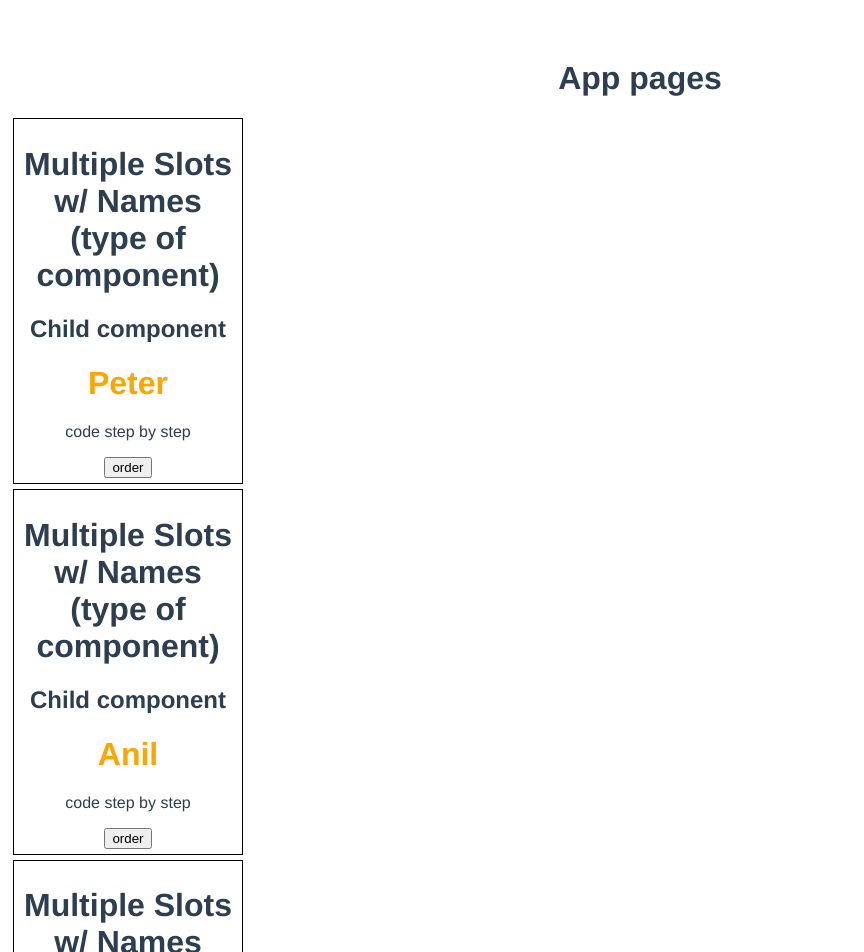
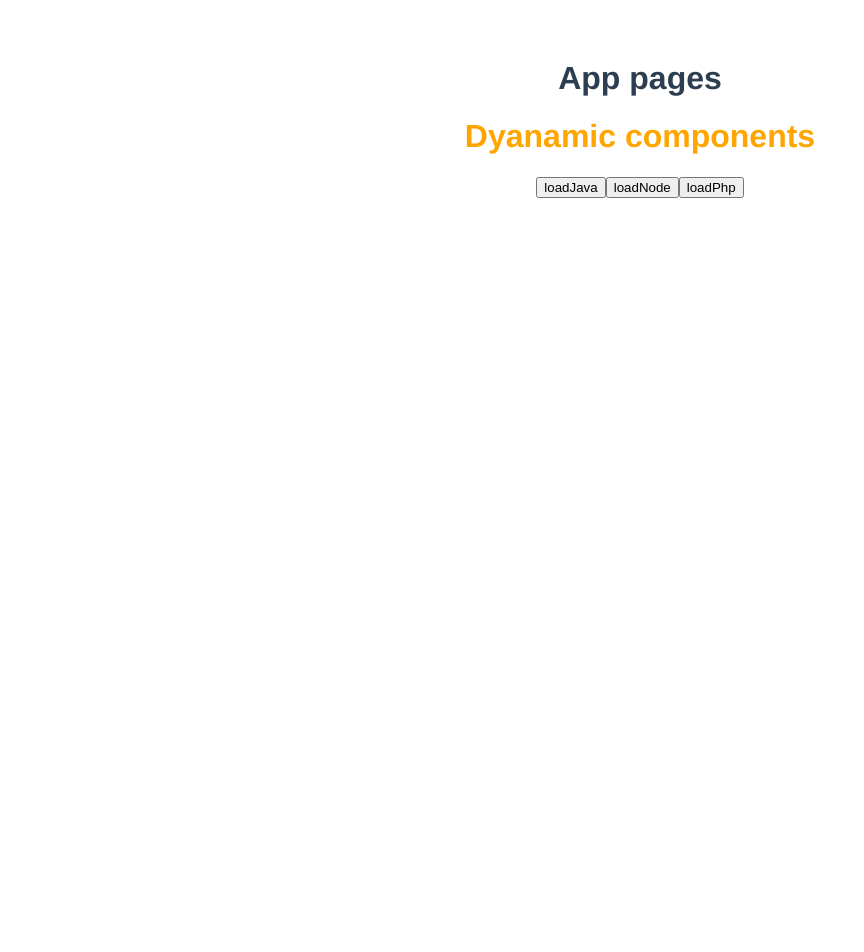
Before and after one commit to simonvista/Vue3, a Vue app: page / in a window 1280 px wide. Shown: the top 952 px of the page, without its empty margins (0-864 px from the left). After the commit the page ends 800 px from the top, so only its background shows below. Built offline with nearby package versions, Linux system fonts and the light colour scheme.

Commit message:
31-0000 is done

```diff
--- a/src/components/Child.vue
+++ /dev/null
@@ -1,41 +0,0 @@
-<template>
-  <div class="cart">
-    <h1>Multiple Slots w/ Names (type of component)</h1>
-    <h2>Child component</h2>
-    <header>
-      <slot name="header">default header</slot>
-    </header>
-    <body>
-      <slot name="body">default body</slot>
-    </body>
-    <footer>
-      <slot name="footer">default footer</slot>
-    </footer>
-  </div>
-</template>
-
-<script>
-export default {
-  name: "Child",
-  props: {},
-  data() {
-    return {};
-  },
-  watch: {
-    // method name must be the same as data name
-  },
-  methods: {},
-  // computed property is cached
-  computed: {},
-};
-</script>
-
-<style>
-.cart {
-  border: black 1px solid;
-  width: 218px;
-  padding: 5px;
-  margin: 5px;
-  text-align: center;
-}
-</style>
--- a/src/components/Home.vue
+++ b/src/components/Home.vue
@@ -1,52 +1,50 @@
 <template>
-  <Child>
-    <template v-slot:header>
-      <h1>Peter</h1>
-    </template>
-    <template v-slot:body>
-      <p>code step by step</p>
-    </template>
-    <template v-slot:footer>
-      <button>order</button>
-    </template>
-  </Child>
-  <Child>
-    <template v-slot:header>
-      <h1>Anil</h1>
-    </template>
-    <template v-slot:body>
-      <p>code step by step</p>
-    </template>
-    <template v-slot:footer>
-      <button>order</button>
-    </template>
-  </Child>
-  <Child>
-    <template v-slot:header>
-      <h1>Tom</h1>
-    </template>
-    <template v-slot:body>
-      <p>code step by step</p>
-    </template>
-    <template v-slot:footer>
-      <button>order</button>
-    </template>
-  </Child>
+  <h1>Dyanamic components</h1>
+  <button v-on:click="loadJava">loadJava</button>
+  <button v-on:click="loadNode">loadNode</button>
+  <button v-on:click="loadPhp">loadPhp</button>
+  <Java v-if="load_Java" />
+  <Node v-if="load_Node" />
+  <Php v-if="load_Php" />
 </template>
 
 <script>
-import Child from "./Child.vue";
+import Java from "./Java.vue";
+import Node from "./Node.vue";
+import Php from "./Php.vue";
 
 export default {
   components: {
-    Child,
+    Java,
+    Node,
+    Php,
   },
   name: "Home",
   data() {
-    return {};
+    return {
+      load_Java: false,
+      load_Node: false,
+      load_Php: false,
+    };
   },
   computed: {},
-  methods: {},
+  methods: {
+    loadJava() {
+      this.load_Java = true;
+      this.load_Node = false;
+      this.load_Php = false;
+    },
+    loadNode() {
+      this.load_Java = false;
+      this.load_Node = true;
+      this.load_Php = false;
+    },
+    loadPhp() {
+      this.load_Java = false;
+      this.load_Node = false;
+      this.load_Php = true;
+    },
+  },
 };
 </script>
 
--- /dev/null
+++ b/src/components/Java.vue
@@ -0,0 +1,9 @@
+<template>
+  <h1>jave component</h1>
+</template>
+
+<script>
+export default {
+  name: "Jave",
+};
+</script>
--- /dev/null
+++ b/src/components/Node.vue
@@ -0,0 +1,9 @@
+<template>
+  <h1>node component</h1>
+</template>
+
+<script>
+export default {
+  name: "Node",
+};
+</script>
--- /dev/null
+++ b/src/components/Php.vue
@@ -0,0 +1,9 @@
+<template>
+  <h1>php component</h1>
+</template>
+
+<script>
+export default {
+  name: "Php",
+};
+</script>
```
